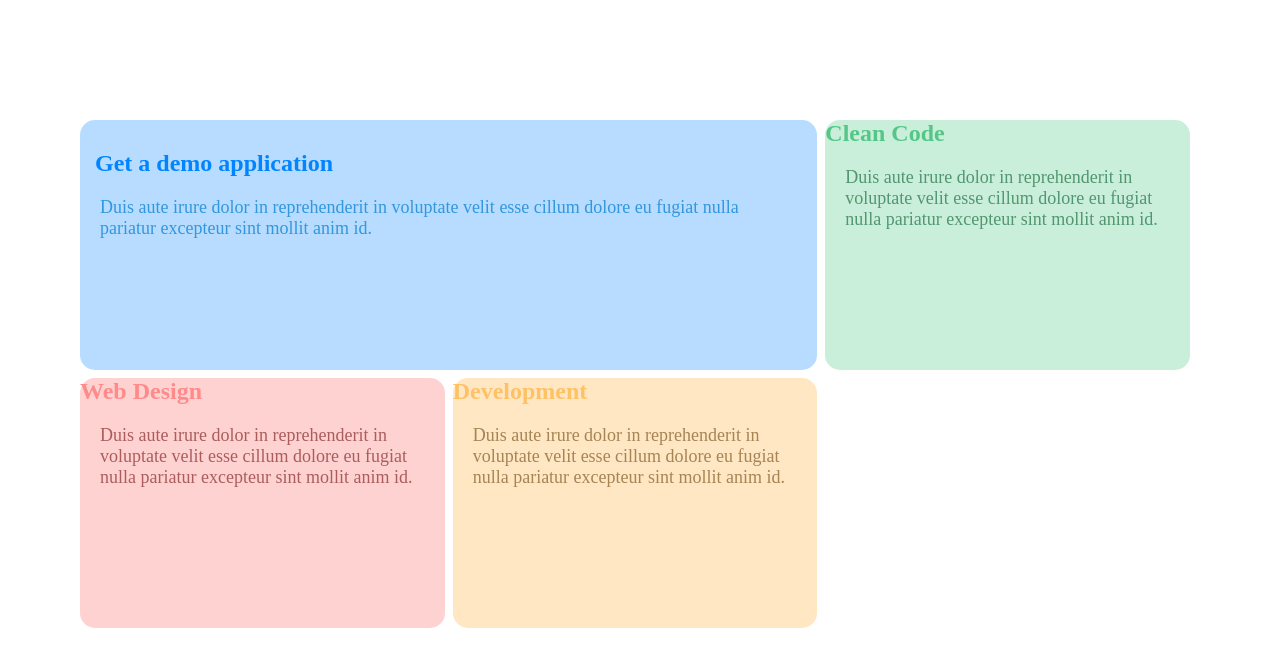
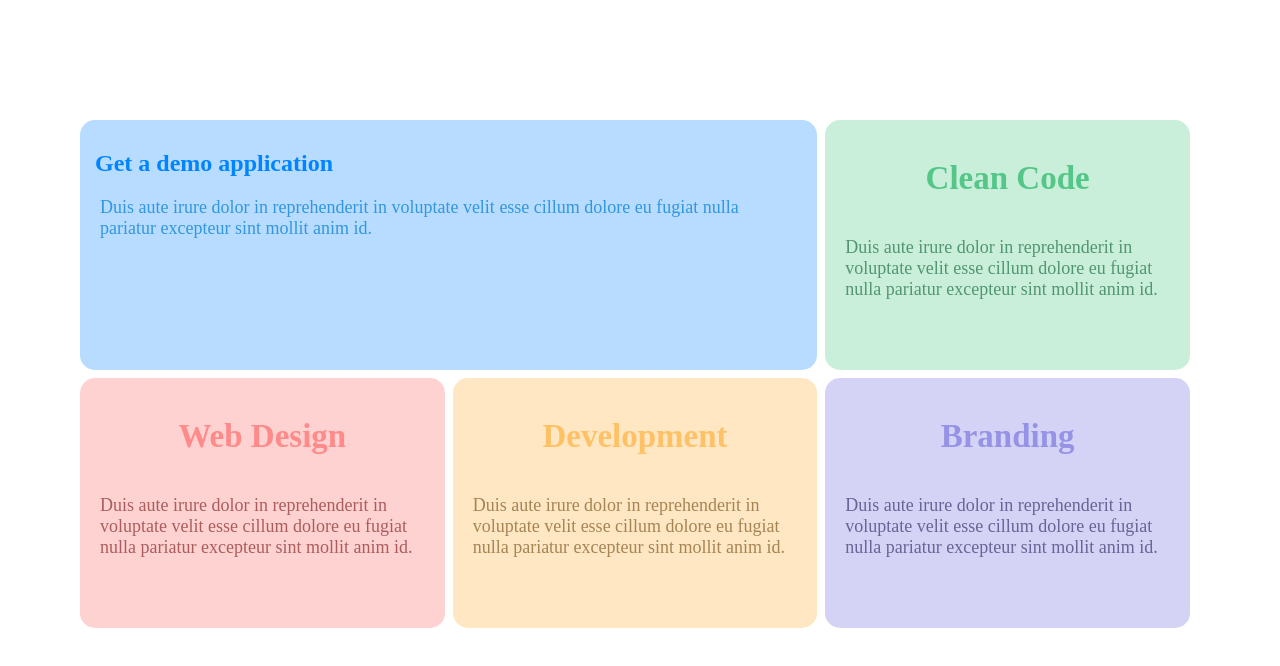
Before and after one commit to MeryTonoyan/my-project, a plain HTML site: page index.html in a window 1280 px wide. Drawn offline with Linux system fonts and the light colour scheme.

Commit message:
I make a new page

```diff
--- a/index.html
+++ b/index.html
@@ -17,21 +17,27 @@
         </p>
     </div>
     <div class="div02">
-        <h2 class="tima">Clean Code</h2>
+        <h2 class="timur">Clean Code</h2>
         <p>
             Duis aute irure dolor in reprehenderit in voluptate velit esse cillum dolore eu fugiat nulla pariatur excepteur sint mollit anim id.
         </p>
 </div>
     <div class="div03">
-        <h2 class="tima">Web Design
+        <h2 class="timur">Web Design
         </h2>
         <p>
             Duis aute irure dolor in reprehenderit in voluptate velit esse cillum dolore eu fugiat nulla pariatur excepteur sint mollit anim id.
         </p>
     </div>
     <div class="div04">
-        <h2 class="tima">Development
+        <h2 class="timur">Development
         </h2>
+        <p>
+            Duis aute irure dolor in reprehenderit in voluptate velit esse cillum dolore eu fugiat nulla pariatur excepteur sint mollit anim id.
+        </p>
+    </div>
+    <div class="div05">
+        <h2 class="timur"> Branding</h2>
         <p>
             Duis aute irure dolor in reprehenderit in voluptate velit esse cillum dolore eu fugiat nulla pariatur excepteur sint mollit anim id.
         </p>
```
